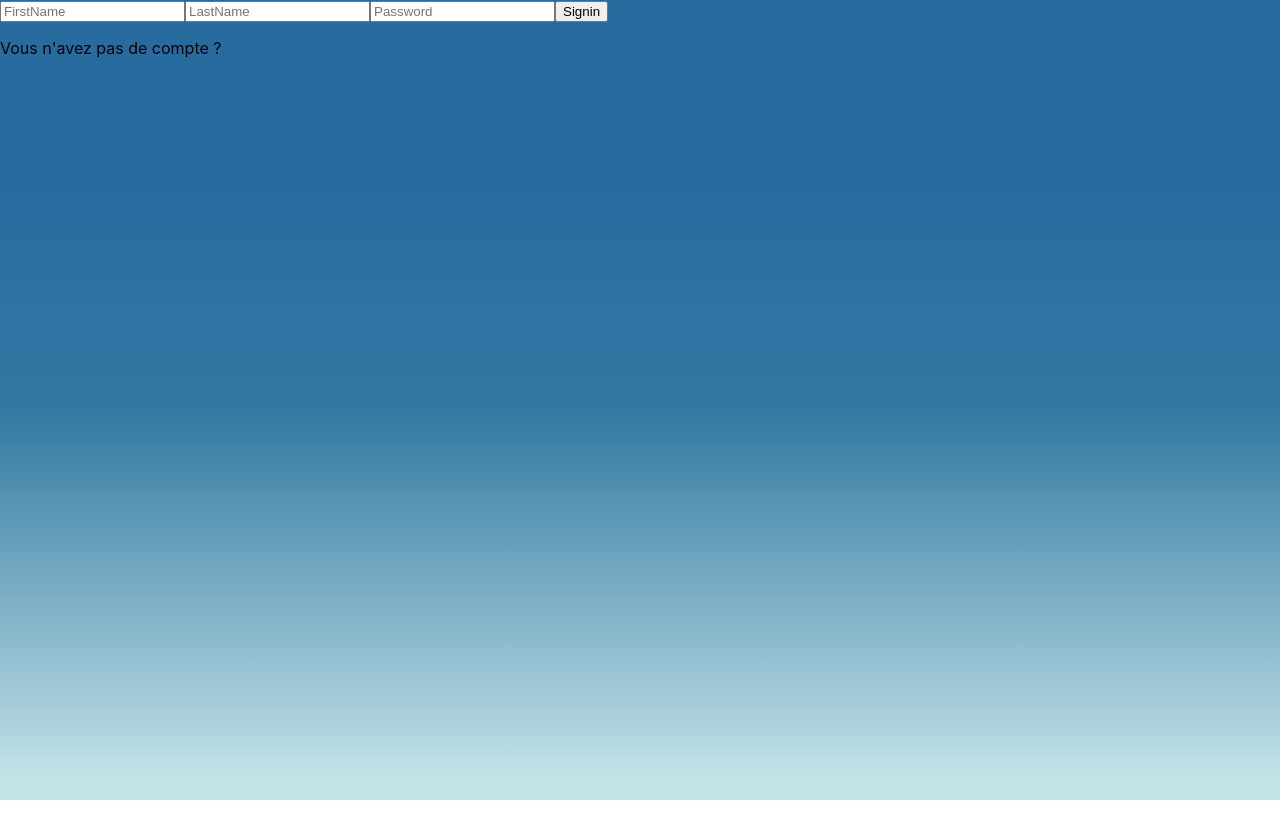
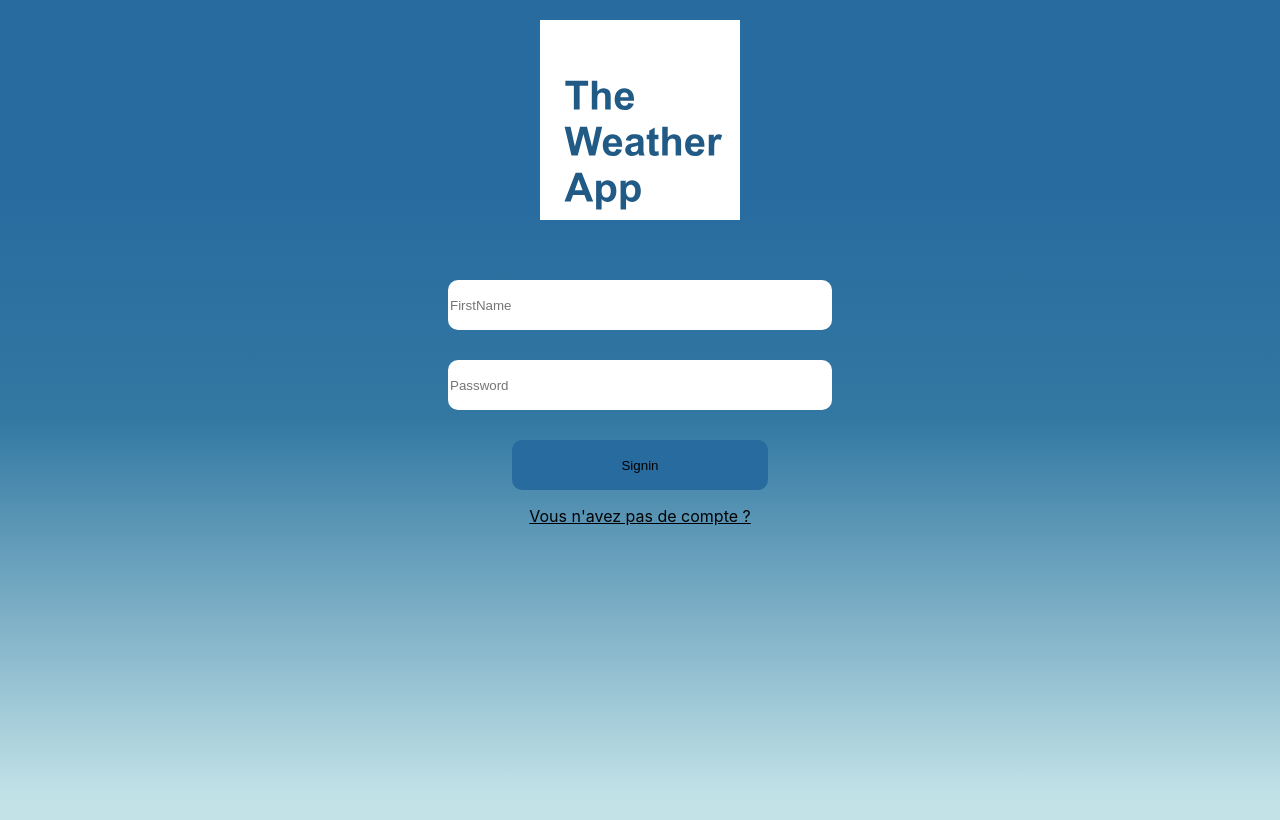
Before and after one commit to AlexandreLassaigne/WeatherApp---frontend, a Next.js app: page /signin in a window 1280 px wide. Built offline with nearby package versions, Linux system fonts and the light colour scheme.

Commit message:
Conection

```diff
--- a/components/Signin.js
+++ b/components/Signin.js
@@ -3,63 +3,68 @@ import { useState } from "react";
 import { useRouter } from "next/router";
 
 function Signin() {
-
   const router = useRouter();
   const [firstName, setFirstName] = useState("");
-  const [lastName, setLastName] = useState("");
   const [password, setPassword] = useState("");
   const [emptyFields, setEmptyFields] = useState(false);
 
-  const handleSignin = () => {
-    if(!firstName || !lastName || !password){
-        setEmptyFields(true)
+  const handleSignin = (e) => {
+    e.preventDefault();
+    if (!firstName || !lastName || !password) {
+      setEmptyFields(true);
     } else {
-        setEmptyFields(false)
+      setEmptyFields(false);
       const newUser = {
         firstName: firstName,
-            lastName: lastName,
         password: password,
-        }
+      };
       fetch("http://localhost:3000/users/signin", {
         method: "POST",
         headers: { "Content-Type": "application/json" },
         body: JSON.stringify(newUser),
       })
         .then((response) => response.json())
-      .then(data => {
-        if(data.result){
-          console.log(data)
-          router.push('/home')
+        .then((data) => {
+          if (data.result) {
+            console.log(data);
+            router.push("/home");
           }
-      })
-
-  }};
+        });
+    }
+  };
 
   return (
     <div>
-      <form>
+      <div className={styles.imageContainer}>
+        <img src="/logo.svg" />
+      </div>
+      <form onSubmit={handleSignin} className={styles.containerForm}>
         <input
           type="text"
           placeholder="FirstName"
           onChange={(e) => setFirstName(e.target.value)}
           value={firstName}
-        />
-        <input
-          type="text"
-          placeholder="LastName"
-          onChange={(e) => setLastName(e.target.value)}
-          value={lastName}
+          className={styles.input}
         />
         <input
           type="password"
           placeholder="Password"
           onChange={(e) => setPassword(e.target.value)}
           value={password}
+          className={styles.input}
         />
-        <button onClick={handleSignin}>Signin</button>
+        <button type="submit" className={styles.button}>
+          Signin
+        </button>
+        {emptyFields && (
+          <span className={styles.error}>
+            Veuillez remplir tous les champrs
+          </span>
+        )}
+        <p onClick={() => router.push("/")} className={styles.texte}>
+          Vous n'avez pas de compte ?
+        </p>
       </form>
-      <p onClick={() => router.push("/")}>Vous n'avez pas de compte ?</p>
-      {emptyFields && (<p>Veuillez remplir tous les champrs</p>)}
     </div>
   );
 }
--- a/styles/Signin.module.css
+++ b/styles/Signin.module.css
@@ -0,0 +1,50 @@
+.imageContainer{
+    width: 100vw;
+    display: flex;
+    justify-content: center;
+    height: 200px;
+    margin-top: 20px;
+}
+
+.containerForm {
+    display: flex;
+    flex-direction: column;
+    width: 100vw;
+    margin-top: auto;
+    justify-content: center;
+    align-items: center;
+    margin-top: 60px;
+}
+
+.input {
+    width: 30%;
+    height: 50px;
+    margin-bottom: 30px;
+    border-radius: 10px;
+    border : none
+}
+
+.button {
+    width: 20%;
+    height: 50px;
+    border: none;
+    border-radius: 10px;
+    cursor: pointer;
+    background: rgba(40, 107, 159, 1);
+
+}
+
+.button:hover {
+    background: rgba(50, 120, 162, 1);
+}
+
+.error {
+    color:brown;
+    margin-top: 10px;
+    font-size: 14px;
+}
+
+.texte{
+    cursor: pointer;
+    text-decoration: underline;
+}
--- a/styles/Signup.module.css
+++ b/styles/Signup.module.css
@@ -0,0 +1,50 @@
+.imageContainer{
+    width: 100vw;
+    display: flex;
+    justify-content: center;
+    height: 200px;
+    margin-top: 20px;
+}
+
+.containerForm {
+    display: flex;
+    flex-direction: column;
+    width: 100vw;
+    margin-top: auto;
+    justify-content: center;
+    align-items: center;
+    margin-top: 60px;
+}
+
+.input {
+    width: 30%;
+    height: 50px;
+    margin-bottom: 30px;
+    border-radius: 10px;
+    border : none
+}
+
+.button {
+    width: 20%;
+    height: 50px;
+    border: none;
+    border-radius: 10px;
+    cursor: pointer;
+    background: rgba(40, 107, 159, 1);
+
+}
+
+.button:hover {
+    background: rgba(50, 120, 162, 1);
+}
+
+.error {
+    color:brown;
+    margin-top: 10px;
+    font-size: 14px;
+}
+
+.texte{
+    cursor: pointer;
+    text-decoration: underline;
+}
```
Also changed, not shown: components/Signup.js (+22 -9 lines), public/logo.svg (added). Lines whose indentation alone changed are shown as unchanged.
